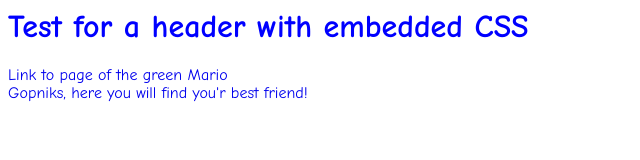
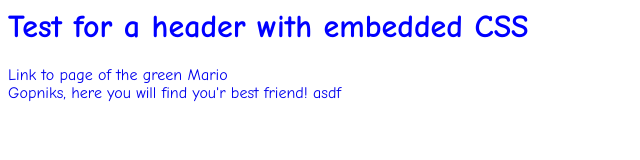
Before and after one commit to nS-Kami64/nS-Kami64.github.io, a plain HTML site: page index.html in a window 1280 px wide. Shown: the full height of the page, 0-640 px from the left. Drawn offline with Linux system fonts and the light colour scheme.

Commit message:
Update index.html

```diff
--- a/index.html
+++ b/index.html
@@ -25,6 +25,6 @@
 		<!--Content Perse/Contenido Perse-->
 		<header><h1>Test for a header with embedded CSS</h1></header>
 		<a href="Pagina2.html">Link to page of the green Mario</a> <br>
-		<a href="page3.html">Gopniks, here you will find you'r best friend!</a> <a href="secretfile.html"> </a>
+		<a href="page3.html">Gopniks, here you will find you'r best friend!</a> <a href="secretfile.html">asdf</a>
 	</body>
 </HTML>
```
